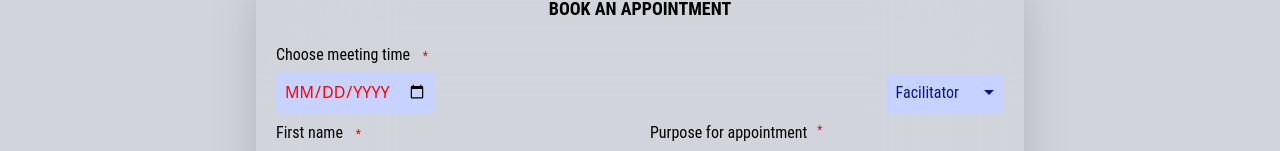
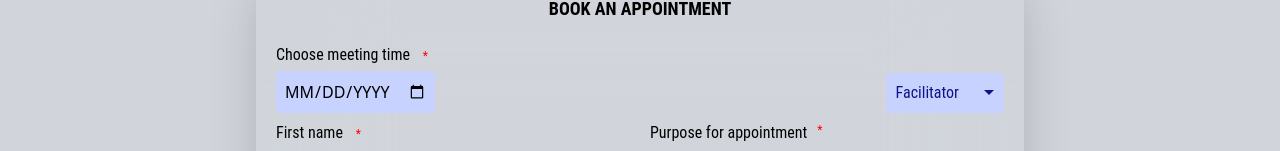
Before and after one commit to Hemazyn/house_of_prophet, a React (Vite) app: page /appointment in a window 1280 px wide. Shown: the part 264-415 px from the top of the page. Built offline with nearby package versions, Linux system fonts and the light colour scheme.

Commit message:
date input fixed

```diff
--- a/package.json
+++ b/package.json
@@ -11,9 +11,15 @@
   },
   "dependencies": {
     "@emailjs/browser": "^3.12.1",
+    "@emotion/react": "^11.11.3",
+    "@emotion/styled": "^11.11.0",
     "@material-tailwind/react": "^2.1.8",
+    "@mui/lab": "^5.0.0-alpha.165",
+    "@mui/material": "^5.15.9",
+    "@mui/x-data-grid": "^6.19.3",
     "animate": "^1.0.0",
     "animations": "^0.0.0",
+    "date-fns": "^3.3.1",
     "firebase": "^10.8.0",
     "node-sass": "^9.0.0",
     "react": "^18.2.0",
--- a/src/App.css
+++ b/src/App.css
@@ -118,9 +118,6 @@
 }
 
 /* section contact form, phone input style */
-input[type="date"] {
-  color: red !important;
-}
 .react-tel-input .form-control {
   width: 100% !important;
   background: transparent !important;
--- a/src/components/Appointment.jsx
+++ b/src/components/Appointment.jsx
@@ -2,7 +2,7 @@
 import { useState, useRef, useEffect } from 'react';
 import emailjs from '@emailjs/browser';
 import PhoneInput from 'react-phone-input-2';
-import { Footer, Header } from '.';
+import { Footer, Header } from "../components";
 
 const facilitator = [
      "Bro Pelumi",
--- a/src/components/Loading.jsx
+++ b/src/components/Loading.jsx
@@ -12,7 +12,7 @@
                     wrapperClass="vortex-wrapper"
                     colors={['red', 'green', 'blue', 'yellow', 'orange', 'purple']}
                />
-          </div >
+          </div>
      );
 };
 
--- a/src/layout/About.jsx
+++ b/src/layout/About.jsx
@@ -58,7 +58,7 @@
                          <ScrollTop />
                          <ShortFooter />
                     </>
-               )};
+               )}
           </>
      );
 }
--- a/src/layout/Blogs.jsx
+++ b/src/layout/Blogs.jsx
@@ -133,7 +133,7 @@
                          <Footer />
                          <ScrollTop />
                     </>
-               )};
+               )}
           </>
      );
 }
--- a/src/layout/Contact.jsx
+++ b/src/layout/Contact.jsx
@@ -145,7 +145,7 @@
                          <Footer />
                          <ScrollTop />
                     </>
-               )};
+               )}
           </>
      );
 }
--- a/src/layout/Facilitator.jsx
+++ b/src/layout/Facilitator.jsx
@@ -62,7 +62,7 @@
                          <Footer />
                          <ScrollTop />
                     </>
-               )};
+               )}
           </>
      );
 }
```
Also changed, not shown: 1 other file (tests, documents, lock files or other folders).
